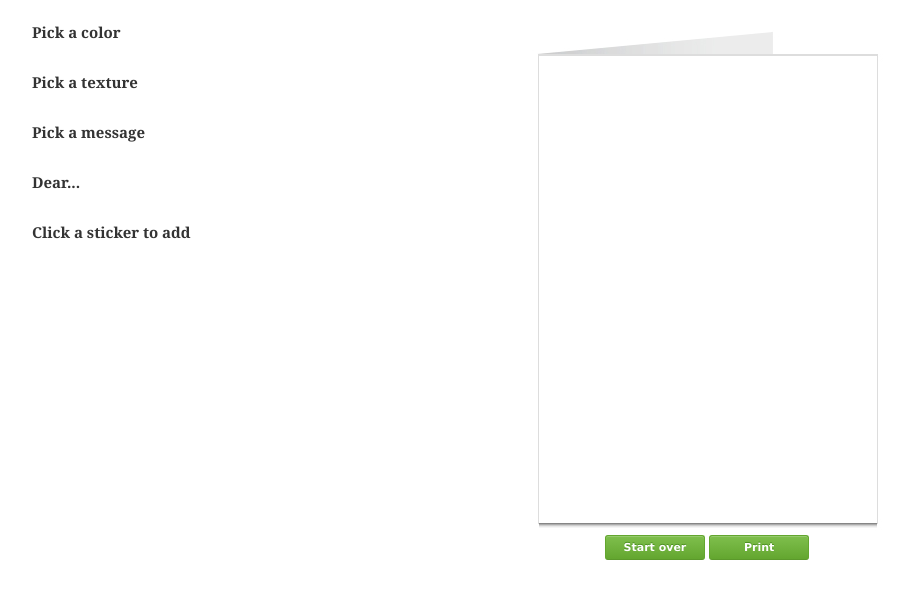
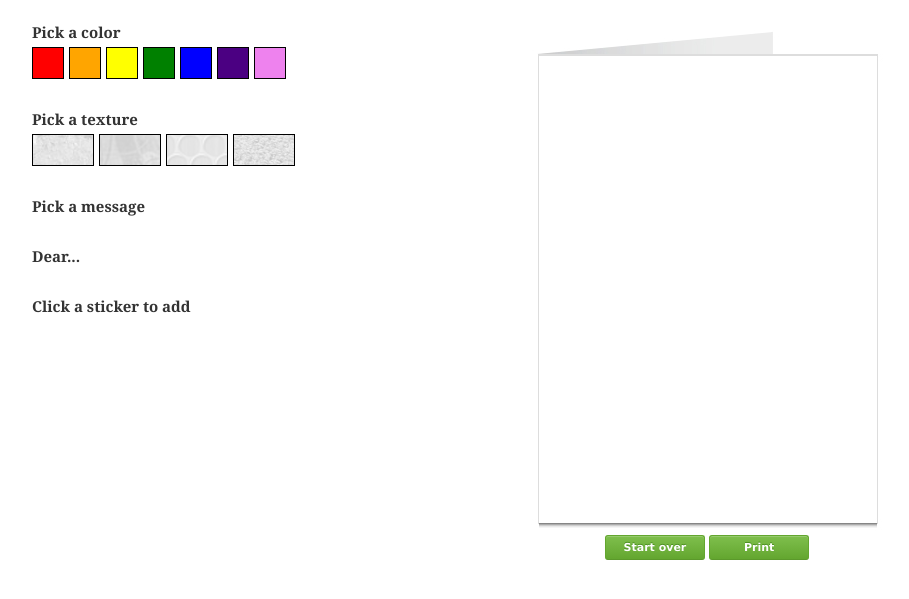
Before and after one commit to csheldonhess/Card-O-Matic, a plain HTML site: page index.html in a window 1280 px wide. Shown: the part 69-668 px from the top of the page, without its empty margins (128-1037 px from the left). Drawn offline with nearby package versions, Linux system fonts and the light colour scheme.

Commit message:
Background of the card (color/texture) settable!

```diff
--- a/css/features.css
+++ b/css/features.css
@@ -0,0 +1,63 @@
+/* Color picker */
+.colors {
+	width: 30px;
+	height: 30px;
+	float: left;
+	margin-right: 5px;
+	border: 1px solid black;
+	cursor: pointer;
+}
+
+#red {
+	background-color: red;
+}
+
+#orange {
+	background-color: orange;
+}
+
+#yellow {
+	background-color: yellow;
+}
+
+#green {
+	background-color: green;
+}
+
+#blue {
+	background-color: blue;
+}
+
+#indigo {
+	background-color: indigo;
+}
+
+#violet {
+	background-color: violet;
+}
+
+/* texture picker */
+.textures {
+	width: 60px;
+	height: 30px;
+	float: left;
+	margin-right: 5px;
+	border: 1px solid black;
+	cursor: pointer;
+}
+
+#paper {
+	background: url("../images/texture-paper.png");
+}
+
+#swirls {
+	background: url("../images/texture-swirls.png");
+}
+
+#circles {
+	background: url("../images/texture-circles.png");
+}
+
+#cloth {
+	background: url("../images/texture-cloth.png");
+}
--- a/index.html
+++ b/index.html
@@ -23,11 +23,22 @@
 
 		<!-- Color picker -->
 			<h2>Pick a color</h2>
+			<div class="colors" id="red"></div>
+			<div class="colors" id="orange"></div>
+			<div class="colors" id="yellow"></div>
+			<div class="colors" id="green"></div>
+			<div class="colors" id="blue"></div>
+			<div class="colors" id="indigo"></div>
+			<div class="colors" id="violet"></div>
+			<div class="clearfix"></div>
 
-
-		<!-- Texture picture -->
+		<!-- Texture picker -->
 			<h2>Pick a texture</h2>
-
+			<div class="textures" id="paper"></div>
+			<div class="textures" id="swirls"></div>
+			<div class="textures" id="circles"></div>
+			<div class="textures" id="cloth"></div>
+			<div class="clearfix"></div>
 
 		<!-- Message -->
 			<h2>Pick a message</h2>
--- a/js/card-o-matic.js
+++ b/js/card-o-matic.js
@@ -0,0 +1,15 @@
+// if someone clicks a color-box...
+$(".colors").click(function() {
+	// pick the color!
+	var thecolor = $(this).css("background-color");
+	// now make the card the right color!
+	$("#canvas, .textures").css("background-color", thecolor);
+});
+
+// if someone clicks a texture-box...
+$(".textures").click(function(){
+	// find the right texture
+	var thetexture = $(this).css("background-image");
+	// and make the card the right texture
+	$("#canvas").css("background-image", thetexture);
+});
```
